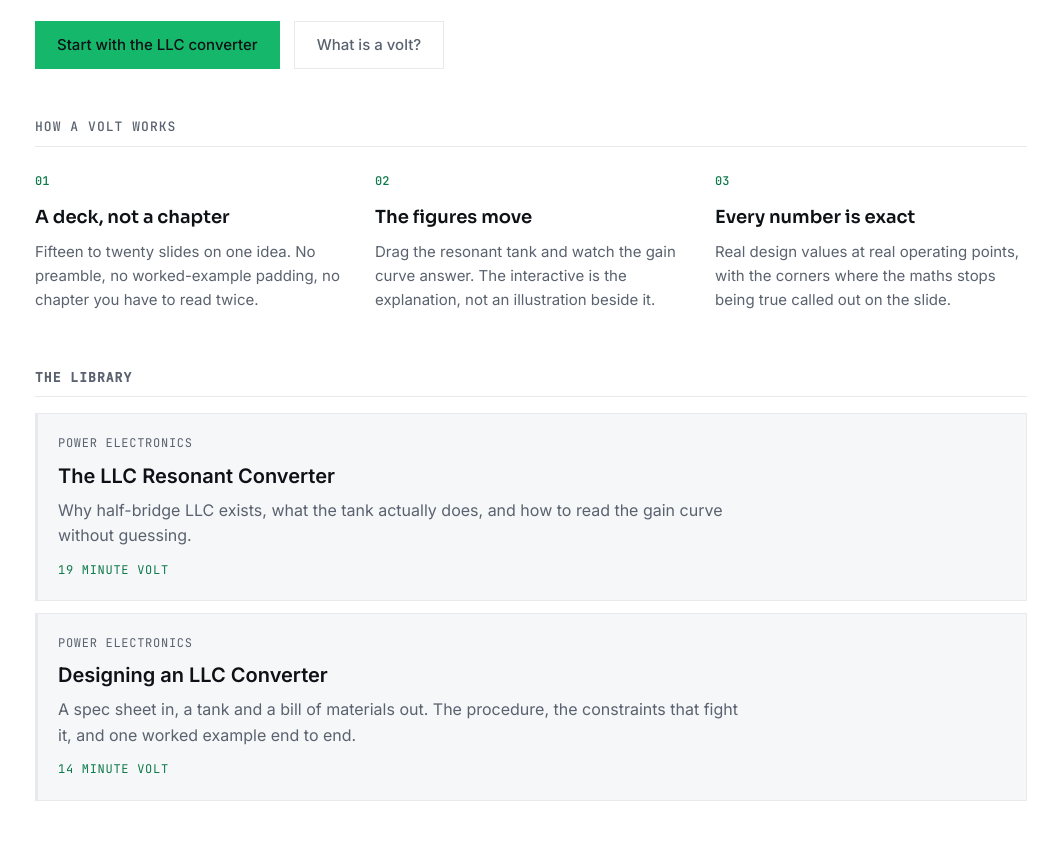
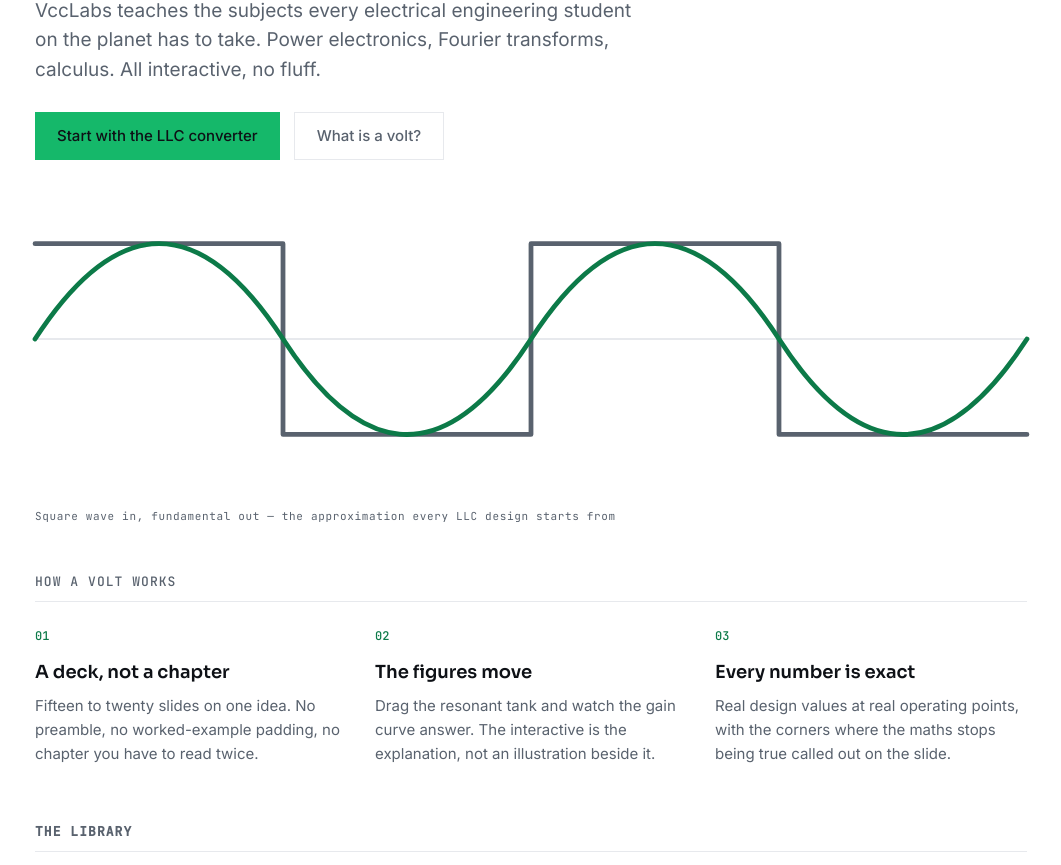
Before and after one commit to TheChipMaker/vcclabs-website, an Eleventy site: page src/index.njk in a window 1280 px wide. Shown: the part 394-1259 px from the top of the page, without its empty margins (109-1170 px from the left). Built offline with nearby package versions, Linux system fonts and the light colour scheme; Eleventy itself is replaced by a stand-in of ours; files that its build step writes are made by us from their sources.

Commit message:
home: hero figure, square wave resolving to its fundamental

```diff
--- a/src/assets/css/site.css
+++ b/src/assets/css/site.css
@@ -226,8 +226,42 @@ a.volt-card:hover {
   color: var(--muted);
 }
 
-.hero { max-width: 780px; }
+.hero {
+  max-width: none;
+  display: grid;
+  grid-template-columns: minmax(0, 1fr) minmax(0, 460px);
+  align-items: center;
+  gap: 56px;
+}
+
+.hero-copy { max-width: 620px; }
 .hero h1::after { display: none; }
+
+.hero-fig { margin: 0; }
+.hero-fig svg { width: 100%; height: auto; overflow: visible; }
+
+.hero-fig .axis { stroke: var(--line); stroke-width: 1; }
+
+.hero-fig path {
+  fill: none;
+  stroke-width: 2.5;
+  stroke-linecap: round;
+  stroke-linejoin: round;
+  stroke-dasharray: 1200;
+  animation: wave-draw 1.4s ease-out 0.3s backwards;
+}
+
+.hero-fig .w-sq { stroke: var(--muted); animation: wave-draw 1.4s ease-out 0.3s backwards, wave-sq 7s ease-in-out 1.7s infinite; }
+.hero-fig .w-sin { stroke: var(--accent); animation: wave-draw 1.4s ease-out 0.3s backwards, wave-sin 7s ease-in-out 1.7s infinite; }
+
+.hero-fig figcaption {
+  margin-top: 18px;
+  font-family: var(--font-mono);
+  font-size: 11px;
+  line-height: 1.5;
+  letter-spacing: 0.06em;
+  color: var(--muted);
+}
 
 .hero-cta { display: flex; flex-wrap: wrap; gap: 14px; margin-top: 28px; }
 
@@ -264,6 +298,8 @@ a.volt-card:hover {
 
 .how-grid { display: grid; grid-template-columns: repeat(3, 1fr); gap: 28px; }
 
+  .hero { grid-template-columns: 1fr; gap: 36px; }
+
 .how-item .n {
   font-family: var(--font-mono);
   font-size: 12px;
@@ -280,7 +316,7 @@ a.volt-card:hover {
 
 .how-item p { margin: 0; color: var(--muted); font-size: 15px; }
 
-.hero > * { animation: rise 0.55s cubic-bezier(0.2, 0.7, 0.3, 1) backwards; }
+.hero-copy > * { animation: rise 0.55s cubic-bezier(0.2, 0.7, 0.3, 1) backwards; }
 .hero .eyebrow { animation-delay: 0.04s; }
 .hero h1 { animation-delay: 0.10s; }
 .hero p { animation-delay: 0.18s; }
--- a/src/index.njk
+++ b/src/index.njk
@@ -4,6 +4,7 @@ title: Home
 description: The subjects every electrical engineering student has to take, in under ten minutes each.
 ---
 <section class="hero">
+  <div class="hero-copy">
     <span class="eyebrow">For electrical engineering students</span>
     <h1>Confused to competent, in under ten minutes.</h1>
     <p>VccLabs teaches the subjects every electrical engineering student on the planet has to take. Power electronics, Fourier transforms, calculus. All interactive, no fluff.</p>
@@ -11,6 +12,16 @@ description: The subjects every electrical engineering student has to take, in u
       <a class="btn-primary" href="/volts/llc-resonant-converter/">Start with the LLC converter</a>
       <a class="btn-quiet" href="#how">What is a volt?</a>
     </div>
+  </div>
+
+  <figure class="hero-fig" aria-label="A square wave resolving into its fundamental sine">
+    <svg viewBox="0 0 520 150" preserveAspectRatio="xMidYMid meet">
+      <line class="axis" x1="0" y1="75" x2="520" y2="75"/>
+      <path class="w-sq" d="M0,25 H130 V125 H260 V25 H390 V125 H520"/>
+      <path class="w-sin" d="M0,75 C43.3,8.3 86.7,8.3 130,75 C173.3,141.7 216.7,141.7 260,75 C303.3,8.3 346.7,8.3 390,75 C433.3,141.7 476.7,141.7 520,75"/>
+    </svg>
+    <figcaption>Square wave in, fundamental out — the approximation every LLC design starts from</figcaption>
+  </figure>
 </section>
 
 <section class="how" id="how">
```
Lines whose indentation alone changed are shown as unchanged.
